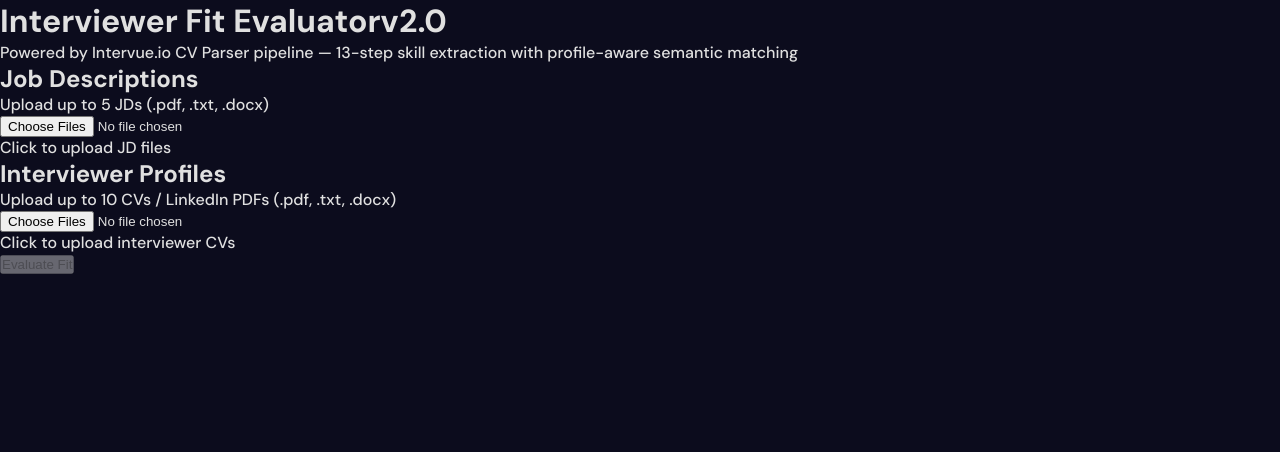
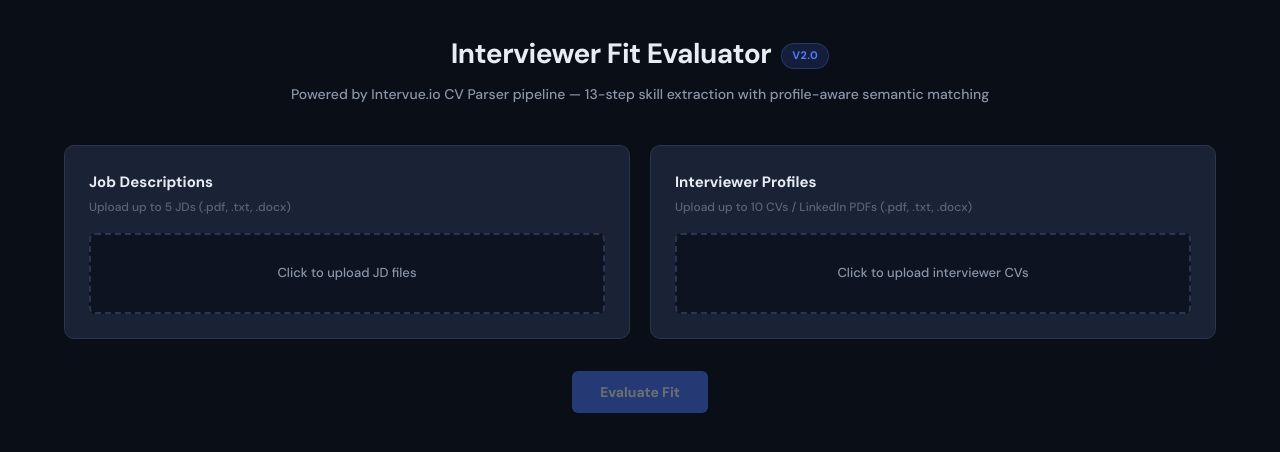
Before and after one commit to Intervue-io/interviewer-fit-evaluator, a React (Vite) app: page / in a window 1280 px wide. Shown: the top 452 px of the page. Built offline with nearby package versions, Linux system fonts and the light colour scheme.

Commit message:
Update index.css

```diff
--- a/src/index.css
+++ b/src/index.css
@@ -1,71 +1,542 @@
+:root {
+  --bg-primary: #0a0e17;
+  --bg-secondary: #111827;
+  --bg-card: #1a2235;
+  --bg-card-hover: #1f2a40;
+  --bg-input: #0d1320;
+  --border: #2a3550;
+  --border-focus: #4f7cff;
+  --text-primary: #e8ecf4;
+  --text-secondary: #8b95a8;
+  --text-muted: #5a6478;
+  --accent: #4f7cff;
+  --accent-hover: #6b91ff;
+  --accent-glow: rgba(79, 124, 255, 0.15);
+  --strong: #34d399;
+  --strong-bg: rgba(52, 211, 153, 0.1);
+  --moderate: #fbbf24;
+  --moderate-bg: rgba(251, 191, 36, 0.1);
+  --weak: #f97316;
+  --weak-bg: rgba(249, 115, 22, 0.1);
+  --poor: #ef4444;
+  --poor-bg: rgba(239, 68, 68, 0.1);
+  --radius: 10px;
+  --radius-sm: 6px;
+  --font-sans: 'DM Sans', -apple-system, BlinkMacSystemFont, sans-serif;
+  --font-mono: 'JetBrains Mono', 'Fira Code', monospace;
+}
+
 * {
   box-sizing: border-box;
   margin: 0;
   padding: 0;
 }
 
+html, body, #root {
+  height: 100%;
+}
+
 body {
-  background: #0c0c1d;
-  color: #e0e0e0;
-  font-family: "DM Sans", "Segoe UI", system-ui, sans-serif;
+  font-family: var(--font-sans);
+  background: var(--bg-primary);
+  color: var(--text-primary);
+  line-height: 1.6;
   -webkit-font-smoothing: antialiased;
 }
 
-::-webkit-scrollbar { width: 6px; }
-::-webkit-scrollbar-track { background: #0c0c1d; }
-::-webkit-scrollbar-thumb { background: #2a2a4a; border-radius: 3px; }
+/* ===== Layout ===== */
+.app-container {
+  max-width: 1200px;
+  margin: 0 auto;
+  padding: 32px 24px 64px;
+  min-height: 100vh;
+}
 
-@keyframes pulse { 0%, 100% { opacity: 0.4; } 50% { opacity: 1; } }
-@keyframes slideUp { from { opacity: 0; transform: translateY(16px); } to { opacity: 1; transform: translateY(0); } }
+.app-header {
+  text-align: center;
+  margin-bottom: 40px;
+}
 
-.upload-zone {
-  position: relative;
-  border: 1.5px dashed #2a2a50;
-  border-radius: 10px;
-  padding: 20px;
+.app-header h1 {
+  font-size: 28px;
+  font-weight: 700;
+  letter-spacing: -0.5px;
+  color: var(--text-primary);
+  margin-bottom: 6px;
+}
+
+.app-header .version-badge {
+  display: inline-block;
+  font-size: 11px;
+  font-weight: 600;
+  letter-spacing: 0.5px;
+  text-transform: uppercase;
+  color: var(--accent);
+  background: var(--accent-glow);
+  border: 1px solid rgba(79, 124, 255, 0.25);
+  padding: 3px 10px;
+  border-radius: 20px;
+  margin-left: 10px;
+  vertical-align: middle;
+}
+
+.app-header p {
+  font-size: 14px;
+  color: var(--text-secondary);
+  margin-top: 4px;
+}
+
+/* ===== Upload Section ===== */
+.upload-section {
+  display: grid;
+  grid-template-columns: 1fr 1fr;
+  gap: 20px;
+  margin-bottom: 32px;
+}
+
+.upload-card {
+  background: var(--bg-card);
+  border: 1px solid var(--border);
+  border-radius: var(--radius);
+  padding: 24px;
+}
+
+.upload-card h2 {
+  font-size: 15px;
+  font-weight: 600;
+  color: var(--text-primary);
+  margin-bottom: 4px;
+}
+
+.upload-card .upload-subtitle {
+  font-size: 12px;
+  color: var(--text-muted);
+  margin-bottom: 16px;
+}
+
+.file-drop-zone {
+  border: 2px dashed var(--border);
+  border-radius: var(--radius-sm);
+  padding: 28px 20px;
   text-align: center;
   cursor: pointer;
-  transition: border-color 0.2s;
-}
-.upload-zone:hover { border-color: #6366f1; }
-.upload-zone input {
-  position: absolute;
-  inset: 0;
-  width: 100%;
-  height: 100%;
-  opacity: 0;
-  cursor: pointer;
+  transition: all 0.2s ease;
+  background: var(--bg-input);
 }
 
-.file-chip {
+.file-drop-zone:hover {
+  border-color: var(--accent);
+  background: var(--accent-glow);
+}
+
+.file-drop-zone.has-files {
+  border-style: solid;
+  border-color: var(--border);
+  background: var(--bg-input);
+}
+
+.file-drop-zone p {
+  font-size: 13px;
+  color: var(--text-secondary);
+}
+
+.file-drop-zone input[type="file"] {
+  display: none;
+}
+
+.file-list {
+  margin-top: 12px;
+  display: flex;
+  flex-direction: column;
+  gap: 6px;
+}
+
+.file-item {
   display: flex;
   align-items: center;
   justify-content: space-between;
   padding: 8px 12px;
-  background: #1a1a38;
-  border-radius: 8px;
-  border: 1px solid #252550;
+  background: var(--bg-secondary);
+  border-radius: var(--radius-sm);
+  font-size: 13px;
 }
-.file-chip .name {
+
+.file-item .file-name {
+  color: var(--text-primary);
+  font-weight: 500;
+  overflow: hidden;
+  text-overflow: ellipsis;
+  white-space: nowrap;
+  max-width: 250px;
+}
+
+.file-item .file-size {
+  color: var(--text-muted);
+  font-size: 11px;
+  font-family: var(--font-mono);
+}
+
+.file-item .remove-btn {
+  background: none;
+  border: none;
+  color: var(--text-muted);
+  cursor: pointer;
+  font-size: 16px;
+  padding: 0 4px;
+  line-height: 1;
+}
+
+.file-item .remove-btn:hover {
+  color: var(--poor);
+}
+
+/* ===== Buttons ===== */
+.btn-primary {
+  display: inline-flex;
+  align-items: center;
+  gap: 8px;
+  padding: 12px 28px;
+  background: var(--accent);
+  color: #fff;
+  border: none;
+  border-radius: var(--radius-sm);
+  font-family: var(--font-sans);
+  font-size: 14px;
+  font-weight: 600;
+  cursor: pointer;
+  transition: all 0.2s ease;
+}
+
+.btn-primary:hover:not(:disabled) {
+  background: var(--accent-hover);
+  box-shadow: 0 0 20px var(--accent-glow);
+}
+
+.btn-primary:disabled {
+  opacity: 0.4;
+  cursor: not-allowed;
+}
+
+.btn-secondary {
+  display: inline-flex;
+  align-items: center;
+  gap: 8px;
+  padding: 10px 20px;
+  background: transparent;
+  color: var(--text-secondary);
+  border: 1px solid var(--border);
+  border-radius: var(--radius-sm);
+  font-family: var(--font-sans);
+  font-size: 13px;
+  font-weight: 500;
+  cursor: pointer;
+  transition: all 0.2s ease;
+}
+
+.btn-secondary:hover {
+  border-color: var(--text-secondary);
+  color: var(--text-primary);
+}
+
+.button-row {
+  display: flex;
+  gap: 12px;
+  justify-content: center;
+  margin-bottom: 32px;
+}
+
+/* ===== Progress ===== */
+.progress-section {
+  background: var(--bg-card);
+  border: 1px solid var(--border);
+  border-radius: var(--radius);
+  padding: 24px;
+  margin-bottom: 28px;
+}
+
+.progress-section h3 {
+  font-size: 14px;
+  font-weight: 600;
+  color: var(--text-primary);
+  margin-bottom: 14px;
+}
+
+.progress-log {
+  max-height: 200px;
+  overflow-y: auto;
+  font-family: var(--font-mono);
   font-size: 12px;
-  color: #c0c0d0;
+  line-height: 1.8;
+  color: var(--text-secondary);
+  padding: 12px;
+  background: var(--bg-input);
+  border-radius: var(--radius-sm);
+}
+
+.progress-log .log-entry {
+  display: flex;
+  gap: 8px;
+}
+
+.progress-log .log-entry .log-time {
+  color: var(--text-muted);
+  flex-shrink: 0;
+}
+
+.progress-log .log-entry:last-child {
+  color: var(--accent);
+}
+
+.spinner {
+  display: inline-block;
+  width: 16px;
+  height: 16px;
+  border: 2px solid var(--border);
+  border-top-color: var(--accent);
+  border-radius: 50%;
+  animation: spin 0.7s linear infinite;
+  vertical-align: middle;
+  margin-right: 8px;
+}
+
+@keyframes spin {
+  to { transform: rotate(360deg); }
+}
+
+/* ===== Results ===== */
+.results-section {
+  margin-top: 8px;
+}
+
+.results-section h2 {
+  font-size: 18px;
+  font-weight: 700;
+  color: var(--text-primary);
+  margin-bottom: 20px;
+}
+
+.interviewer-card {
+  background: var(--bg-card);
+  border: 1px solid var(--border);
+  border-radius: var(--radius);
+  margin-bottom: 20px;
+  overflow: hidden;
+}
+
+.interviewer-header {
+  display: flex;
+  align-items: center;
+  justify-content: space-between;
+  padding: 18px 24px;
+  border-bottom: 1px solid var(--border);
+}
+
+.interviewer-header .int-name {
+  font-size: 16px;
+  font-weight: 600;
+  color: var(--text-primary);
+}
+
+.interviewer-header .int-profile {
+  font-size: 12px;
+  font-weight: 500;
+  color: var(--accent);
+  background: var(--accent-glow);
+  border: 1px solid rgba(79, 124, 255, 0.2);
+  padding: 3px 10px;
+  border-radius: 20px;
+}
+
+.interviewer-header .int-profiles {
+  display: flex;
+  gap: 6px;
+  flex-wrap: wrap;
+}
+
+.jd-results-grid {
+  padding: 20px 24px;
+  display: flex;
+  flex-direction: column;
+  gap: 14px;
+}
+
+.jd-result-row {
+  display: grid;
+  grid-template-columns: 1fr auto auto;
+  gap: 16px;
+  align-items: center;
+  padding: 16px;
+  background: var(--bg-secondary);
+  border-radius: var(--radius-sm);
+  border: 1px solid var(--border);
+}
+
+.jd-result-row .jd-name {
+  font-size: 13px;
+  font-weight: 500;
+  color: var(--text-primary);
   overflow: hidden;
   text-overflow: ellipsis;
   white-space: nowrap;
 }
-.file-chip .size {
-  font-size: 10px;
-  color: #555;
-  flex-shrink: 0;
-  margin-left: 6px;
+
+.jd-result-row .jd-name .jd-profile-tag {
+  font-size: 11px;
+  color: var(--text-muted);
+  font-weight: 400;
+  margin-left: 8px;
 }
-.file-chip .rm {
-  background: none;
-  border: none;
-  color: #ef5350;
-  cursor: pointer;
-  font-size: 15px;
+
+.match-percentage {
+  font-family: var(--font-mono);
+  font-size: 20px;
   font-weight: 700;
-  padding: 2px 6px;
-  flex-shrink: 0;
+  min-width: 70px;
+  text-align: right;
 }
+
+.verdict-badge {
+  display: inline-block;
+  padding: 4px 14px;
+  border-radius: 20px;
+  font-size: 12px;
+  font-weight: 600;
+  text-transform: uppercase;
+  letter-spacing: 0.5px;
+  min-width: 80px;
+  text-align: center;
+}
+
+.verdict-Strong {
+  color: var(--strong);
+  background: var(--strong-bg);
+  border: 1px solid rgba(52, 211, 153, 0.25);
+}
+
+.verdict-Moderate {
+  color: var(--moderate);
+  background: var(--moderate-bg);
+  border: 1px solid rgba(251, 191, 36, 0.25);
+}
+
+.verdict-Weak {
+  color: var(--weak);
+  background: var(--weak-bg);
+  border: 1px solid rgba(249, 115, 22, 0.25);
+}
+
+.verdict-Poor {
+  color: var(--poor);
+  background: var(--poor-bg);
+  border: 1px solid rgba(239, 68, 68, 0.25);
+}
+
+.match-percentage.strong { color: var(--strong); }
+.match-percentage.moderate { color: var(--moderate); }
+.match-percentage.weak { color: var(--weak); }
+.match-percentage.poor { color: var(--poor); }
+
+.jd-summary {
+  grid-column: 1 / -1;
+  font-size: 12px;
+  color: var(--text-secondary);
+  line-height: 1.6;
+  padding-top: 8px;
+  border-top: 1px solid var(--border);
+}
+
+.error-card {
+  background: var(--poor-bg);
+  border: 1px solid rgba(239, 68, 68, 0.3);
+  border-radius: var(--radius);
+  padding: 16px 20px;
+  margin-bottom: 16px;
+}
+
+.error-card .error-title {
+  font-weight: 600;
+  color: var(--poor);
+  margin-bottom: 4px;
+}
+
+.error-card .error-msg {
+  font-size: 13px;
+  color: var(--text-secondary);
+}
+
+/* ===== JD Parsed Summary ===== */
+.jd-parsed-summary {
+  background: var(--bg-card);
+  border: 1px solid var(--border);
+  border-radius: var(--radius);
+  padding: 20px 24px;
+  margin-bottom: 24px;
+}
+
+.jd-parsed-summary h3 {
+  font-size: 14px;
+  font-weight: 600;
+  margin-bottom: 12px;
+}
+
+.jd-parsed-chips {
+  display: flex;
+  flex-wrap: wrap;
+  gap: 8px;
+}
+
+.jd-chip {
+  display: inline-flex;
+  align-items: center;
+  gap: 6px;
+  padding: 5px 12px;
+  border-radius: 20px;
+  font-size: 12px;
+  font-weight: 500;
+}
+
+.jd-chip.must-have {
+  background: rgba(79, 124, 255, 0.1);
+  border: 1px solid rgba(79, 124, 255, 0.25);
+  color: var(--accent);
+}
+
+.jd-chip.good-to-have {
+  background: rgba(139, 149, 168, 0.1);
+  border: 1px solid rgba(139, 149, 168, 0.2);
+  color: var(--text-secondary);
+}
+
+/* ===== Responsive ===== */
+@media (max-width: 768px) {
+  .upload-section {
+    grid-template-columns: 1fr;
+  }
+
+  .jd-result-row {
+    grid-template-columns: 1fr;
+    gap: 8px;
+  }
+
+  .match-percentage {
+    text-align: left;
+  }
+}
+
+/* ===== Scrollbar ===== */
+::-webkit-scrollbar {
+  width: 6px;
+}
+
+::-webkit-scrollbar-track {
+  background: var(--bg-input);
+}
+
+::-webkit-scrollbar-thumb {
+  background: var(--border);
+  border-radius: 3px;
+}
+
+::-webkit-scrollbar-thumb:hover {
+  background: var(--text-muted);
+}
```
